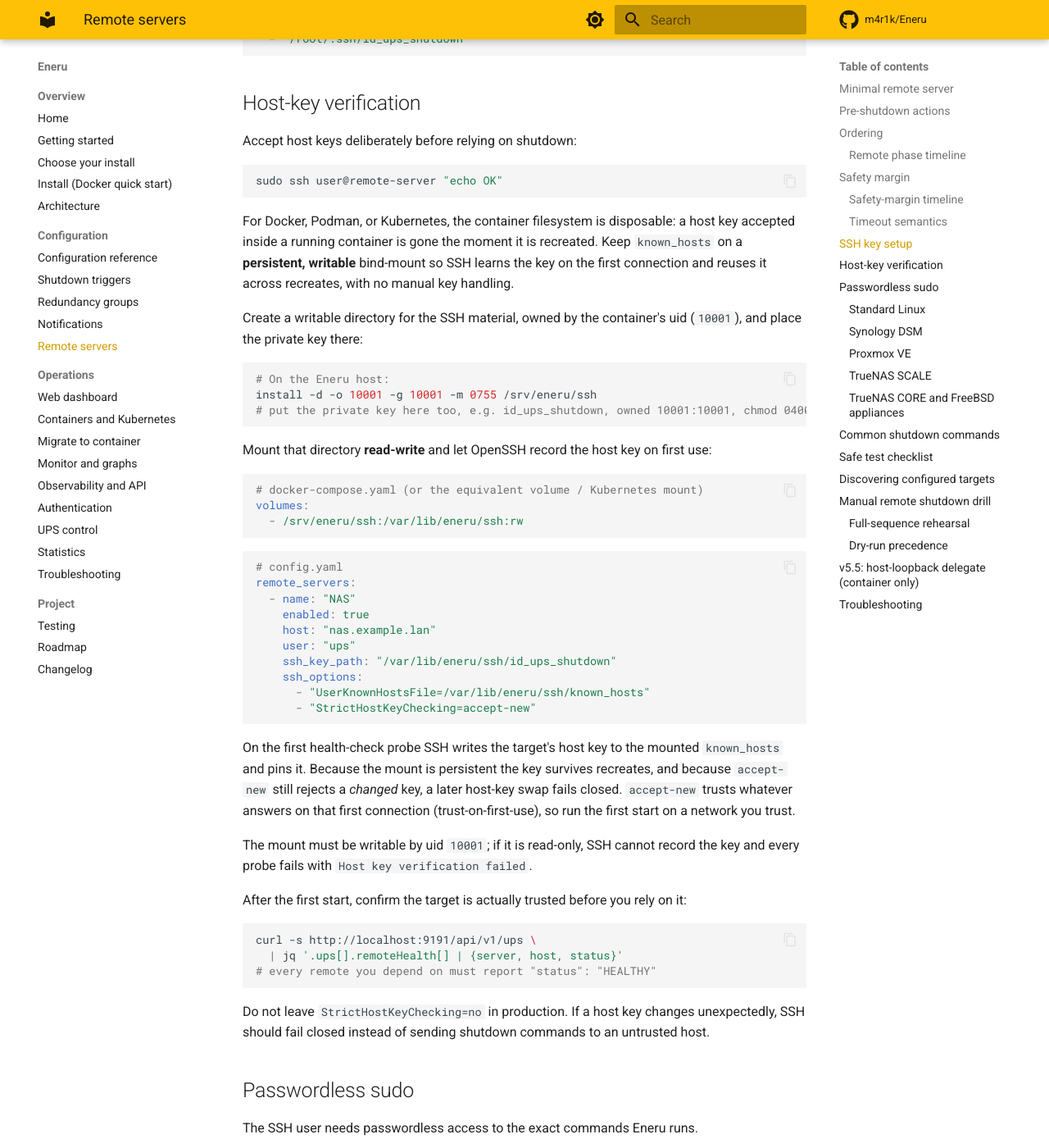
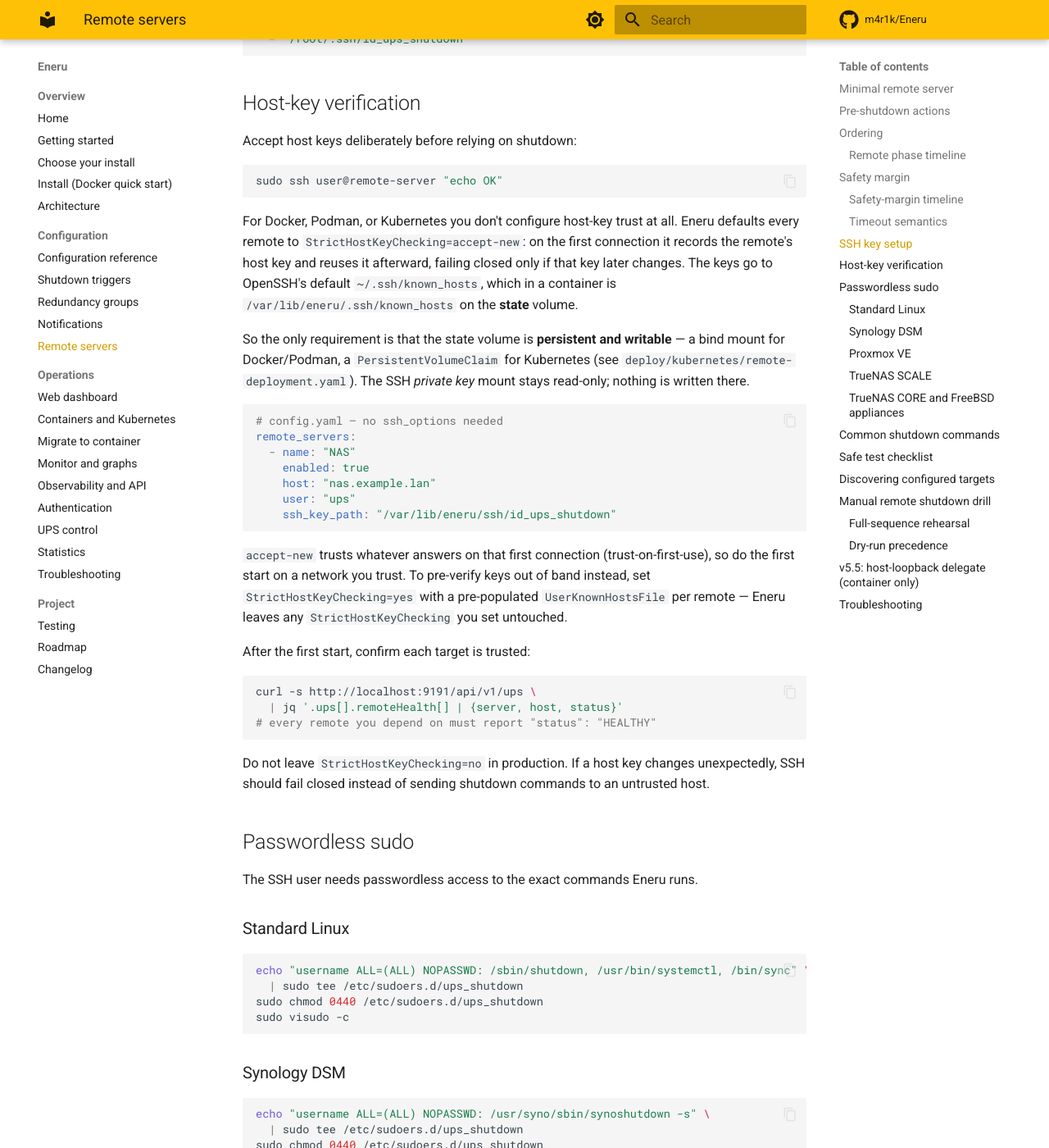
Before and after one commit to m4r1k/Eneru, an MkDocs documentation site: the page built from docs/remote-servers.md, in a window 1280 px wide and 1400 px high, scrolled down 5344 px. Shown: the whole window at 82% size. Built offline with MkDocs 1.6.1 and Material for MkDocs 9.7.7, drawn with Linux system fonts in a browser that asks for light colours; comment, search, counter and statistics services are not loaded.

Commit message:
feat: default remote SSH host-key checking to accept-new (#73)
Previously a remote_servers entry with no ssh_options inherited OpenSSH's
StrictHostKeyChecking=ask, which fails closed under BatchMode for an unknown
host -- so a fresh remote never connected on first contact, and the rc2
workaround (hand-run ssh-keyscan + StrictHostKeyChecking=yes) failed closed
silently when the known_hosts file was missing/empty/mismatched.

RemoteServerConfig.__post_init__ now injects StrictHostKeyChecking=accept-new
into any remote that doesn't set its own StrictHostKeyChecking directive: the
host key is learned and pinned on the first probe (recorded in OpenSSH's
default ~/.ssh/known_hosts) and a later key change still fails closed. The
default is prepended so a trailing dangling flag in ssh_options is still
rejected. Explicit values are preserved, including the loopback delegate's
"no". No ssh_options are needed for the common case.

known_hosts lives at /var/lib/eneru/.ssh/known_hosts in a container
(HOME=/var/lib/eneru), so trust persists on the writable state volume while
the SSH private key mount stays read-only. The shipped Kubernetes Deployment
now backs `state` with a PersistentVolumeClaim (was emptyDir) + Recreate
strategy so learned keys and the stats/auth DBs survive pod restarts.

Docs simplified to the no-ssh_options default across the container guides,
example config, and ssh_options reference. Tests: unit coverage for the
default (injected when absent; explicit + loopback preserved; emitted by the
probe builder); E2E Test 57 reworked to prove the default learns and persists
the key across a recreate with a read-only key mount. Bump to 6.1.0-rc3.

Co-Authored-By: Claude Opus 4.8 (1M context) <noreply@anthropic.com>

````diff
--- a/docs/remote-servers.md
+++ b/docs/remote-servers.md
@@ -199,55 +199,35 @@ Accept host keys deliberately before relying on shutdown:
 sudo ssh user@remote-server "echo OK"
 ```
 
-For Docker, Podman, or Kubernetes, the container filesystem is
-disposable: a host key accepted inside a running container is gone the
-moment it is recreated. Keep `known_hosts` on a **persistent, writable**
-bind-mount so SSH learns the key on the first connection and reuses it
-across recreates, with no manual key handling.
+For Docker, Podman, or Kubernetes you don't configure host-key trust at
+all. Eneru defaults every remote to `StrictHostKeyChecking=accept-new`:
+on the first connection it records the remote's host key and reuses it
+afterward, failing closed only if that key later changes. The keys go to
+OpenSSH's default `~/.ssh/known_hosts`, which in a container is
+`/var/lib/eneru/.ssh/known_hosts` on the **state** volume.
 
-Create a writable directory for the SSH material, owned by the
-container's uid (`10001`), and place the private key there:
-
-```bash
-# On the Eneru host:
-install -d -o 10001 -g 10001 -m 0755 /srv/eneru/ssh
-# put the private key here too, e.g. id_ups_shutdown, owned 10001:10001, chmod 0400
-```
-
-Mount that directory **read-write** and let OpenSSH record the host key
-on first use:
+So the only requirement is that the state volume is **persistent and
+writable** — a bind mount for Docker/Podman, a `PersistentVolumeClaim`
+for Kubernetes (see `deploy/kubernetes/remote-deployment.yaml`). The SSH
+*private key* mount stays read-only; nothing is written there.
 
 ```yaml
-# docker-compose.yaml (or the equivalent volume / Kubernetes mount)
-volumes:
-  - /srv/eneru/ssh:/var/lib/eneru/ssh:rw
-```
-
-```yaml
-# config.yaml
+# config.yaml — no ssh_options needed
 remote_servers:
   - name: "NAS"
     enabled: true
     host: "nas.example.lan"
     user: "ups"
     ssh_key_path: "/var/lib/eneru/ssh/id_ups_shutdown"
-    ssh_options:
-      - "UserKnownHostsFile=/var/lib/eneru/ssh/known_hosts"
-      - "StrictHostKeyChecking=accept-new"
 ```
 
-On the first health-check probe SSH writes the target's host key to the
-mounted `known_hosts` and pins it. Because the mount is persistent the
-key survives recreates, and because `accept-new` still rejects a
-*changed* key, a later host-key swap fails closed. `accept-new` trusts
-whatever answers on that first connection (trust-on-first-use), so run
-the first start on a network you trust.
+`accept-new` trusts whatever answers on that first connection
+(trust-on-first-use), so do the first start on a network you trust. To
+pre-verify keys out of band instead, set `StrictHostKeyChecking=yes` with
+a pre-populated `UserKnownHostsFile` per remote — Eneru leaves any
+`StrictHostKeyChecking` you set untouched.
 
-The mount must be writable by uid `10001`; if it is read-only, SSH cannot
-record the key and every probe fails with `Host key verification failed`.
-
-After the first start, confirm the target is actually trusted before you
-rely on it:
+After the first start, confirm each target is trusted:
 
 ```bash
 curl -s http://localhost:9191/api/v1/ups \
--- a/src/eneru/version.py
+++ b/src/eneru/version.py
@@ -2,4 +2,4 @@
 
 # Version is set at build time via git describe --tags
 # Format: "5.2.1" for tagged releases, "5.2.1-5-gabcdef1" for dev builds
-__version__ = "6.1.0-rc2"
+__version__ = "6.1.0-rc3"
````
Also changed, not shown: docs/changelog.md (+25 -13 lines), docs/configuration.md (+1 -1 lines), docs/containers-kubernetes.md (+12 -30 lines), docs/migrate-to-container.md (+15 -16 lines), docs/testing.md (+1 -1 lines), 8 other files.
